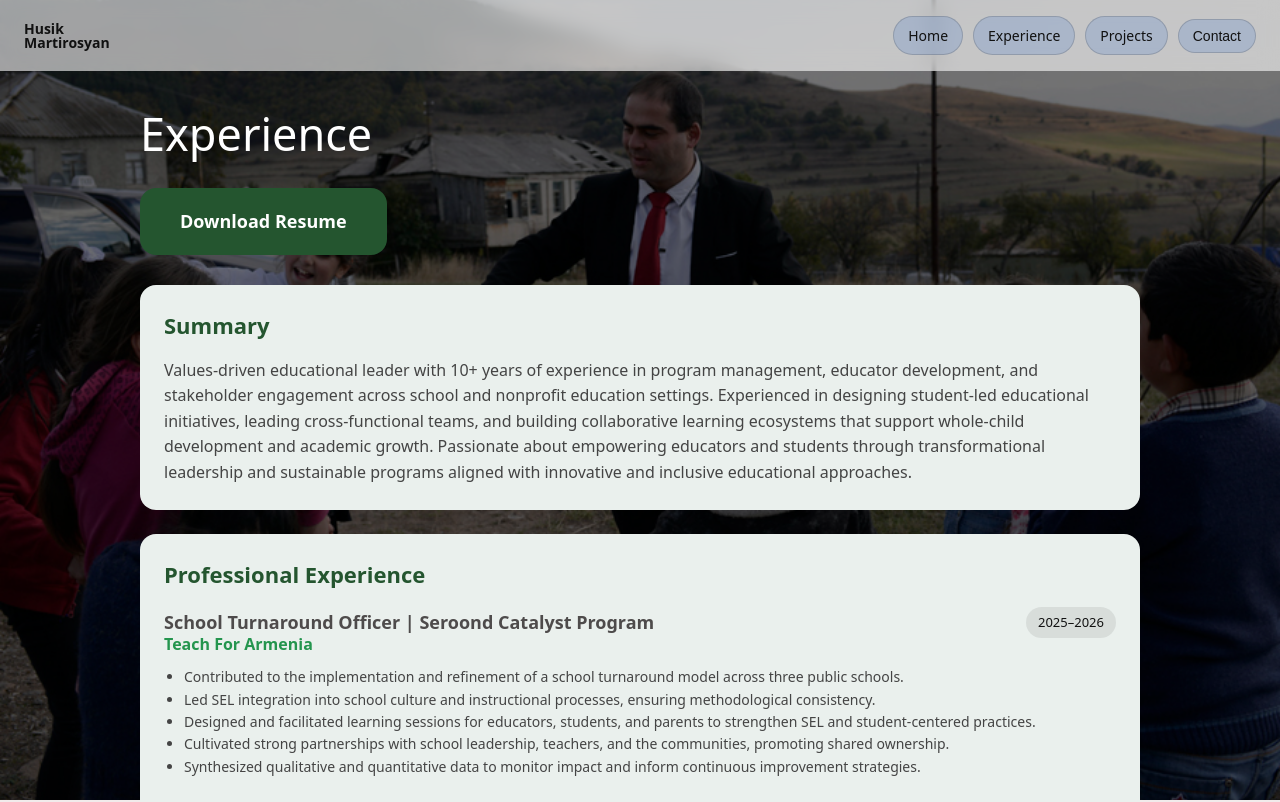
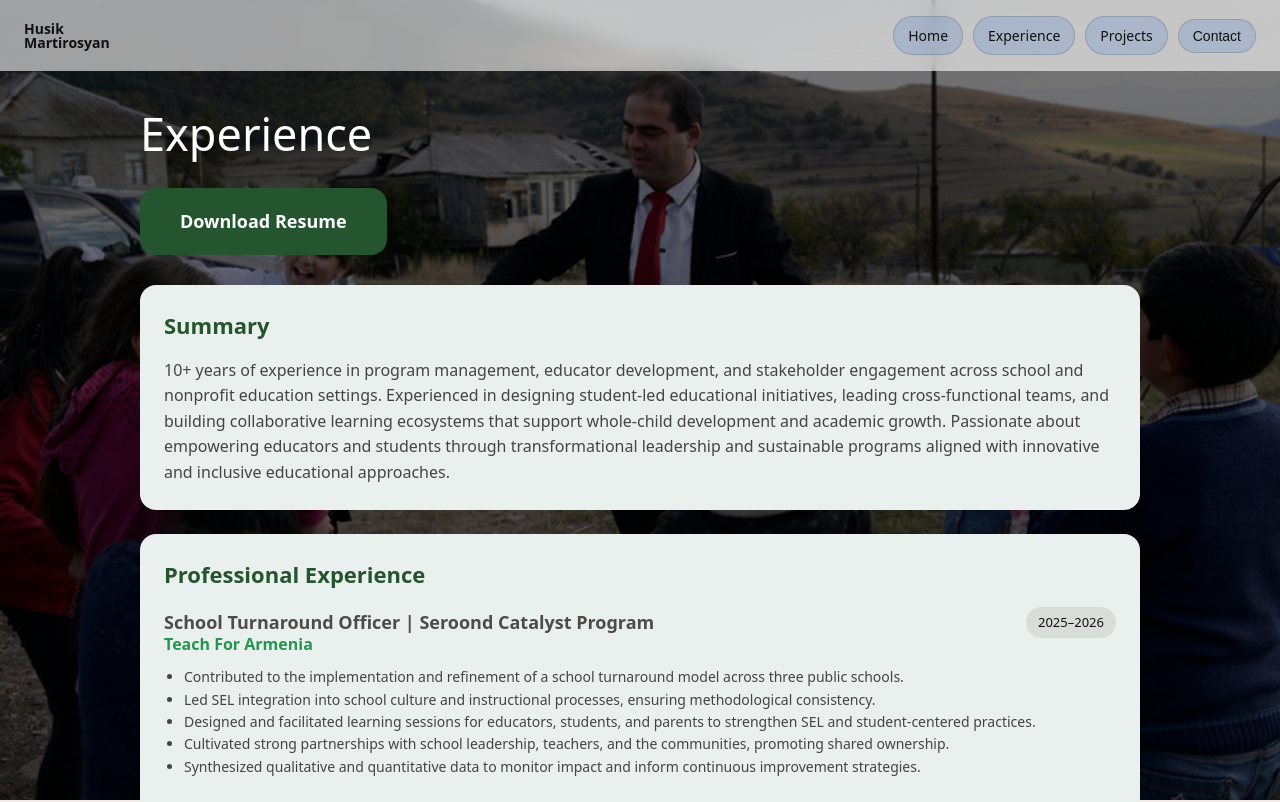
Before and after one commit to Husik83/my-portfolio, a Next.js app: page /experience in a window 1280 px wide. Shown: the top 802 px of the page. Built offline with nearby package versions, Linux system fonts and the light colour scheme.

Commit message:
update site

```diff
--- a/app/experience/page.tsx
+++ b/app/experience/page.tsx
@@ -108,7 +108,12 @@ export default function Experience() {
                 {/* ===== SUMMARY ===== */}
                 <Section title="Summary" color="#eaf0ed">
                     <p style={{ color: "#444", margin: 0, lineHeight: "1.6" }}>
-                        Values-driven educational leader with 10+ years of experience in program management, educator development, and stakeholder engagement across school and nonprofit education settings. Experienced in designing student-led educational initiatives, leading cross-functional teams, and building collaborative learning ecosystems that support whole-child development and academic growth. Passionate about empowering educators and students through transformational leadership and sustainable programs aligned with innovative and inclusive educational approaches.
+                        10+ years of experience in program management, educator development,
+                        and stakeholder engagement across school and nonprofit education settings.
+                        Experienced in designing student-led educational initiatives, leading cross-functional teams,
+                        and building collaborative learning ecosystems that support whole-child development and academic growth.
+                        Passionate about empowering educators and students through transformational leadership
+                        and sustainable programs aligned with innovative and inclusive educational approaches.
                     </p>
                 </Section>
 
```
